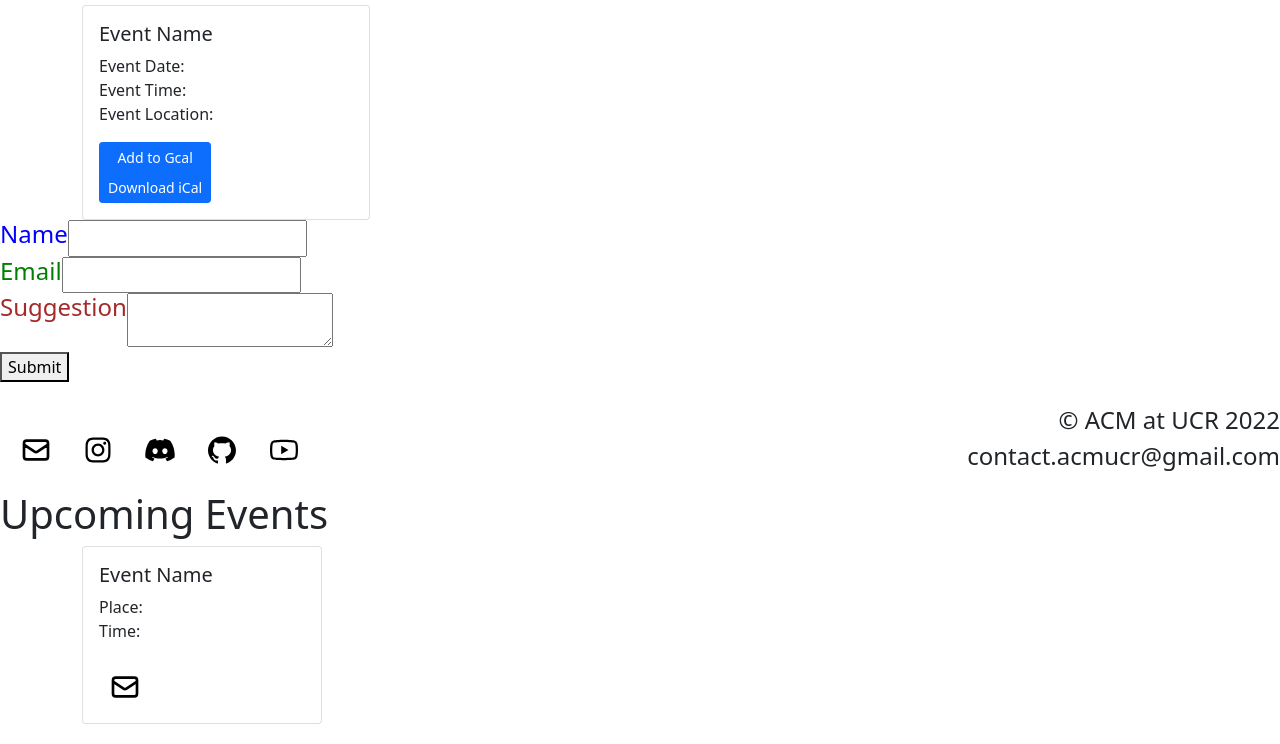
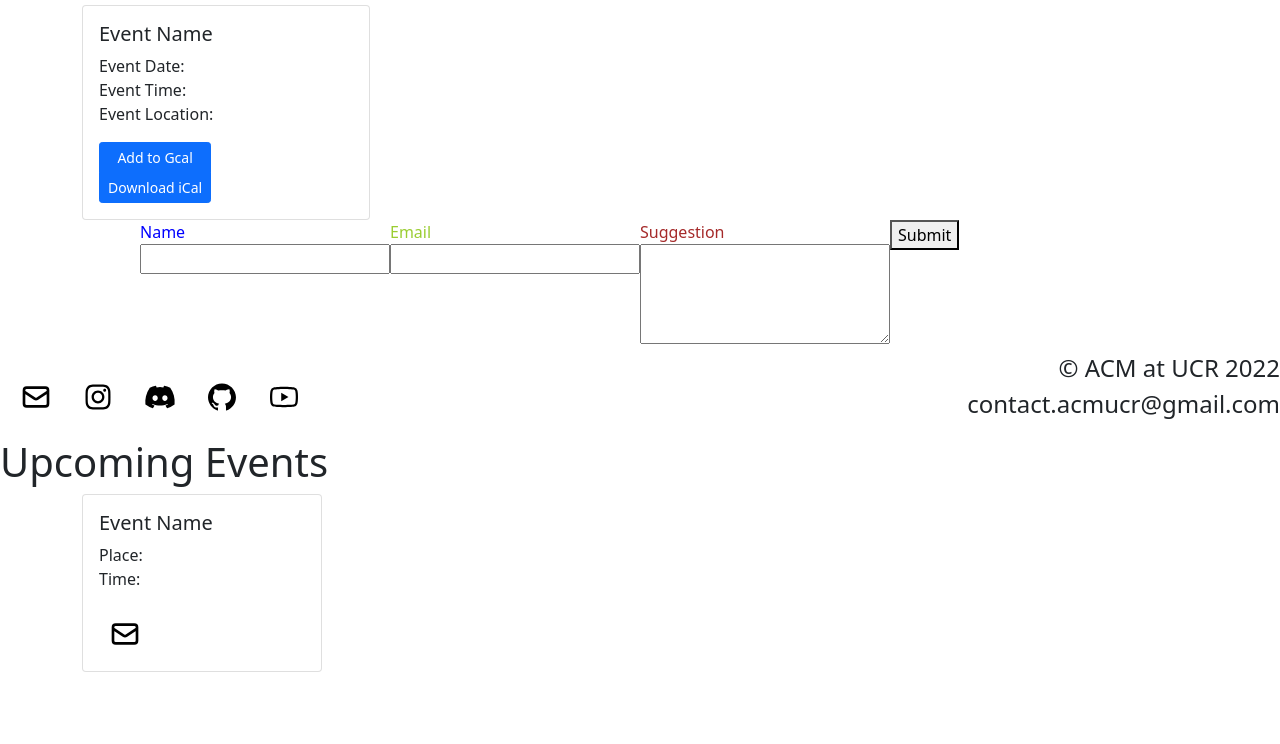
Before and after one commit to acm-ucr/acm-hydra, a Gatsby site: page /events in a window 1280 px wide. Shown: the part 56-800 px from the top of the page. Built offline with nearby package versions, Linux system fonts and the light colour scheme; Gatsby itself is replaced by a stand-in of ours.

Commit message:
Worked on creating input elements and created a row format for the suggestion form, but need to work on having the suggestion form be presented in different screen sizes..

```diff
--- a/src/components/Events/SuggestionsForm.css
+++ b/src/components/Events/SuggestionsForm.css
@@ -1,26 +1,38 @@
-.events-suggestionsform-wrapper {
-    display: flex;
-    justify-content: space-between;
-    flex-direction: row;
-}
 
 .events-suggestionsform-name {
-    display: flex;
     color: blue;
 }
 
 .events-suggestionsform-email {
-    display: flex;
-    color: green;
+    color: yellowgreen;
 }
 
 .events-suggestionsform-suggestion {
-    display: flex;
+
     color: brown;
 }
 
 .events-suggestionsform-submit {
-    margin-top: 5px;
-    width: 75px;
-    height: 50px;
+    color: gold;
 }
+
+button {
+    margin-top: 10px;
+    justify-content: center;
+}
+
+textarea {
+    width: 250px;
+    height: 100px;
+    resize: none;
+}
+
+input[type=email], input[type=text] {
+    width: 250px;
+}
+
+#events-suggestionsform-gridwrapper {
+    display: grid;
+    grid-template-columns: 250px 250px 250px 250px;
+    justify-content: center;
+}
--- a/src/components/Events/SuggestionsForm.js
+++ b/src/components/Events/SuggestionsForm.js
@@ -6,17 +6,17 @@ const SuggestionsForm = () => {
         <div className="events-suggestionsform-wrapper">
             <form>
                 <fieldset>
-                    <label>
+                    <label id="events-suggestionsform-gridwrapper">
                         <div className="events-suggestionsform-name">
-                            <h4>Name</h4>
+                            <label for="name">Name</label>
                             <input type="text" id="name" name="name"/>
                         </div>
                         <div className="events-suggestionsform-email">
-                            <h4>Email</h4>
+                            <label for="email">Email</label>
                             <input type="email" id="email" email="email"/>
                         </div>
                         <div className="events-suggestionsform-suggestion">
-                            <h4>Suggestion</h4>
+                            <label for="suggestion">Suggestion</label>
                             <textarea id="suggestion" suggestion="suggestion"/>
                         </div>
                         <div className="events-suggestionsform-submit">
```
